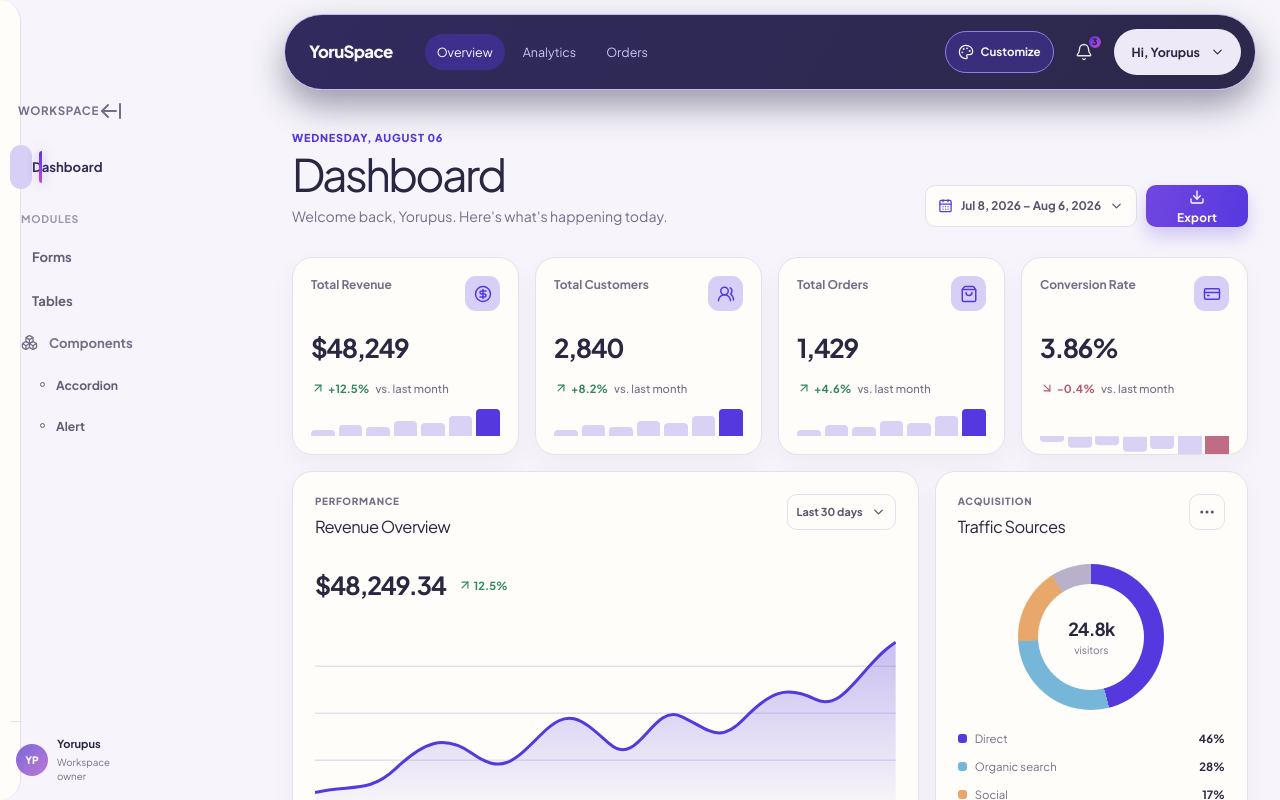
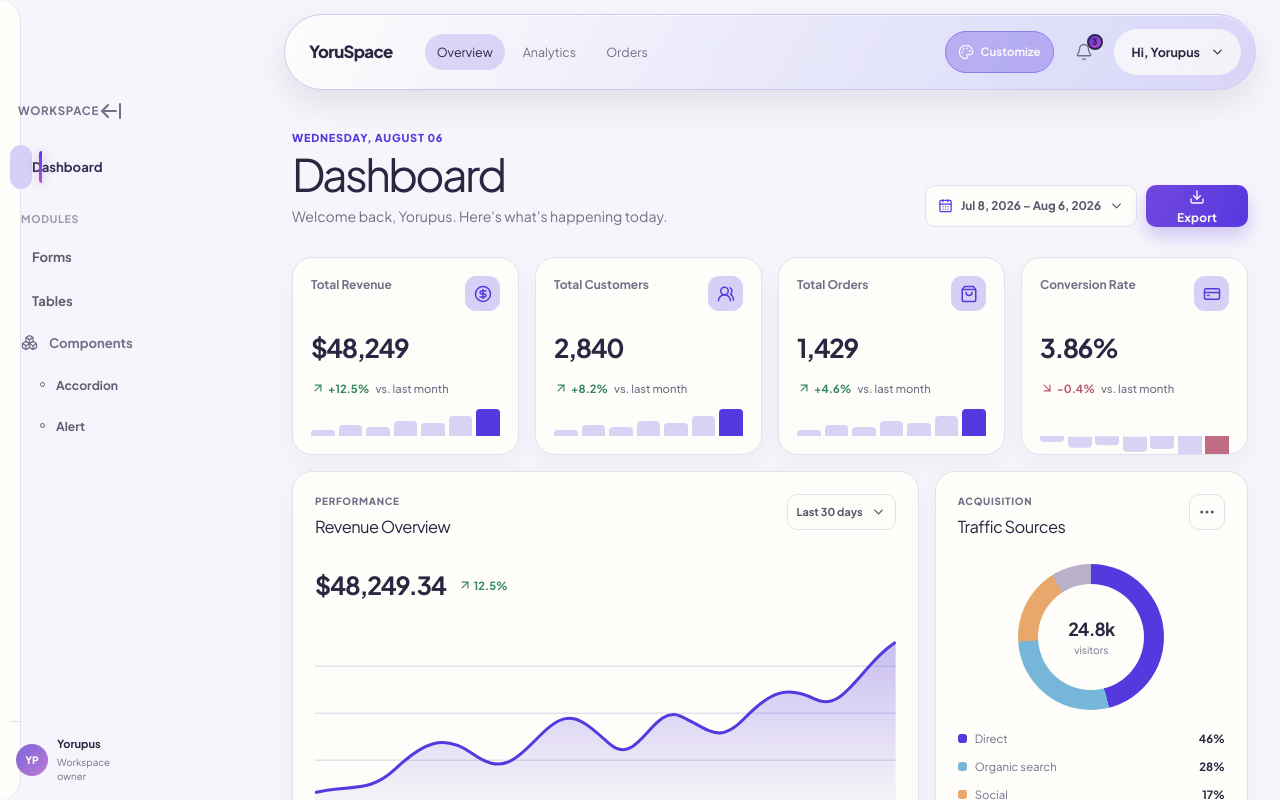
Before and after one commit to filipuscz/fe-next-template, a Next.js app: page /dashboard in a window 1280 px wide. Shown: the top 800 px of the page. Built offline with nearby package versions, Linux system fonts and the light colour scheme.

Commit message:
style: update dashboard navigation styles for improved aesthetics and usability

```diff
--- a/app/globals.css
+++ b/app/globals.css
@@ -674,9 +674,9 @@ a:focus-visible::after {
 
 /* Dashboard route */
 .dashboard-yoru { --dash-paper:#f7f5fb; --dash-card:#fffdfa; --dash-ink:#292741; --dash-muted:#736f88; --dash-line:#e4e0ec; min-height:100dvh; color:var(--dash-ink); background:var(--dash-paper); }
-.top-nav-yoru { position:fixed; z-index:20; top:14px; right:16px; left:16px; width:min(1200px,calc(100% - 32px)); height:76px; display:flex; align-items:center; gap:32px; margin:auto; padding:0 14px 0 24px; border:1px solid var(--nav-line); border-radius:999px; color:#f9f7fc; background:linear-gradient(120deg,var(--nav-start),var(--nav-end)); box-shadow:0 16px 34px color-mix(in srgb,var(--nav-end) 45%,transparent); transition:background 200ms ease,border-color 200ms ease,box-shadow 200ms ease; }
-.top-nav-brand { color:inherit; font-size:1.05rem; font-weight:760; letter-spacing:-.04em; text-decoration:none; }.top-nav-links { display:flex; gap:6px; }.top-nav-links a { padding:9px 12px; border-radius:999px; color:color-mix(in srgb,#f9f7fc 74%,var(--accent)); font-size:.78rem; text-decoration:none; }.top-nav-links a.active,.top-nav-links a:hover { color:#fbf9fd; background:color-mix(in srgb,var(--accent) 38%,transparent); }.top-nav-actions { display:flex; align-items:center; gap:8px; margin-left:auto; }
-.nav-icon-button,.nav-menu-button { width:44px; height:44px; display:grid; place-items:center; border:0; border-radius:50%; color:#e8e4f0; background:transparent; cursor:pointer; }.nav-icon-button:hover,.nav-menu-button:hover { color:#fffdf8; background:color-mix(in srgb,var(--accent) 38%,transparent); }.top-nav-yoru svg { width:18px; height:18px; stroke-width:1.8; }.profile-trigger { min-height:46px; display:flex; align-items:center; gap:10px; padding:0 16px 0 18px; border:0; border-radius:999px; color:var(--dash-ink); background:var(--nav-control); cursor:pointer; font-size:.78rem; font-weight:700; transition:background 200ms ease,color 200ms ease; }.profile-trigger:hover { background:color-mix(in srgb,var(--nav-control) 75%,var(--accent)); }.profile-trigger svg { width:15px; }.nav-menu-button { display:none; }
+.top-nav-yoru { position:fixed; z-index:20; top:14px; right:16px; left:16px; width:min(1200px,calc(100% - 32px)); height:76px; display:flex; align-items:center; gap:32px; margin:auto; padding:0 14px 0 24px; border:1px solid color-mix(in srgb,var(--dash-card) 72%,var(--accent)); border-radius:999px; color:var(--dash-ink); background:linear-gradient(120deg,color-mix(in srgb,var(--dash-card) 84%,transparent),color-mix(in srgb,var(--accent) 18%,transparent)); box-shadow:0 14px 30px color-mix(in srgb,var(--dash-ink) 10%,transparent),inset 0 1px 0 color-mix(in srgb,#fff 62%,transparent); backdrop-filter:blur(16px) saturate(125%); -webkit-backdrop-filter:blur(16px) saturate(125%); transition:background 200ms ease,border-color 200ms ease,box-shadow 200ms ease; }
+.top-nav-brand { color:inherit; font-size:1.05rem; font-weight:760; letter-spacing:-.04em; text-decoration:none; }.top-nav-links { display:flex; gap:6px; }.top-nav-links a { padding:9px 12px; border-radius:999px; color:var(--dash-muted); font-size:.78rem; text-decoration:none; }.top-nav-links a.active,.top-nav-links a:hover { color:var(--dash-ink); background:color-mix(in srgb,var(--accent) 17%,transparent); }.top-nav-actions { display:flex; align-items:center; gap:8px; margin-left:auto; }
+.nav-icon-button,.nav-menu-button { width:44px; height:44px; display:grid; place-items:center; border:0; border-radius:50%; color:var(--dash-muted); background:transparent; cursor:pointer; }.nav-icon-button:hover,.nav-menu-button:hover { color:var(--dash-ink); background:color-mix(in srgb,var(--accent) 17%,transparent); }.top-nav-yoru svg { width:18px; height:18px; stroke-width:1.8; }.profile-trigger { min-height:46px; display:flex; align-items:center; gap:10px; padding:0 16px 0 18px; border:0; border-radius:999px; color:var(--dash-ink); background:color-mix(in srgb,var(--dash-card) 72%,transparent); cursor:pointer; font-size:.78rem; font-weight:700; transition:background 200ms ease,color 200ms ease; }.profile-trigger:hover { background:color-mix(in srgb,var(--nav-control) 75%,var(--accent)); }.profile-trigger svg { width:15px; }.nav-menu-button { display:none; }
 .side-nav-yoru { position:fixed; z-index:10; top:108px; bottom:24px; left:max(20px,calc((100vw - 1440px)/2)); width:226px; display:flex; flex-direction:column; padding:16px 10px; border:1px solid var(--dash-line); border-radius:22px; background:rgba(255,253,250,.82); box-shadow:0 12px 32px rgba(53,44,79,.06); backdrop-filter:blur(14px); }.side-nav-head { display:flex; align-items:center; justify-content:space-between; padding:6px 8px 17px; color:var(--dash-muted); font-size:.72rem; font-weight:700; letter-spacing:.06em; text-transform:uppercase; }.side-nav-head button { width:34px; height:34px; display:grid; place-items:center; border:0; border-radius:9px; color:var(--dash-muted); background:transparent; cursor:pointer; }.side-nav-head button:hover { color:var(--accent); background:var(--accent-soft); }
 .side-nav-item { min-height:44px; display:flex; align-items:center; gap:11px; padding:0 11px; border-radius:11px; color:#625e74; font-size:.82rem; font-weight:620; text-decoration:none; }.side-nav-item svg,.collapse-view svg { width:17px; height:17px; stroke-width:1.8; }.side-nav-item:hover { color:var(--dash-ink); background:#f0edf5; }.side-nav-item.active { color:#342d55; background:var(--accent-soft); }.side-nav-item.active svg { color:var(--accent); }.side-nav-label { margin:22px 11px 8px; color:#9a95aa; font-size:.66rem; font-weight:700; letter-spacing:.07em; text-transform:uppercase; }.collapse-view { min-height:42px; display:flex; align-items:center; gap:10px; margin-top:auto; padding:0 10px; border:0; border-radius:10px; color:var(--dash-muted); background:transparent; cursor:pointer; font-size:.76rem; }.collapse-view:hover { color:var(--dash-ink); background:#f0edf5; }
 .side-nav-user { display:flex; align-items:center; gap:9px; margin-top:14px; padding:14px 6px 0; border-top:1px solid var(--dash-line); }.user-avatar,.activity-avatar { display:grid; place-items:center; flex:none; border-radius:50%; color:#fffdf8; background:linear-gradient(135deg,#7b67d8,#bd79d6); font-size:.64rem; font-weight:760; }.user-avatar { width:32px; height:32px; }.side-nav-user span:nth-child(2) { min-width:0; display:grid; gap:2px; }.side-nav-user b { overflow:hidden; font-size:.69rem; text-overflow:ellipsis; white-space:nowrap; }.side-nav-user small { color:var(--dash-muted); font-size:.61rem; }.side-nav-user>svg { width:16px; margin-left:auto; color:var(--dash-muted); }
```
